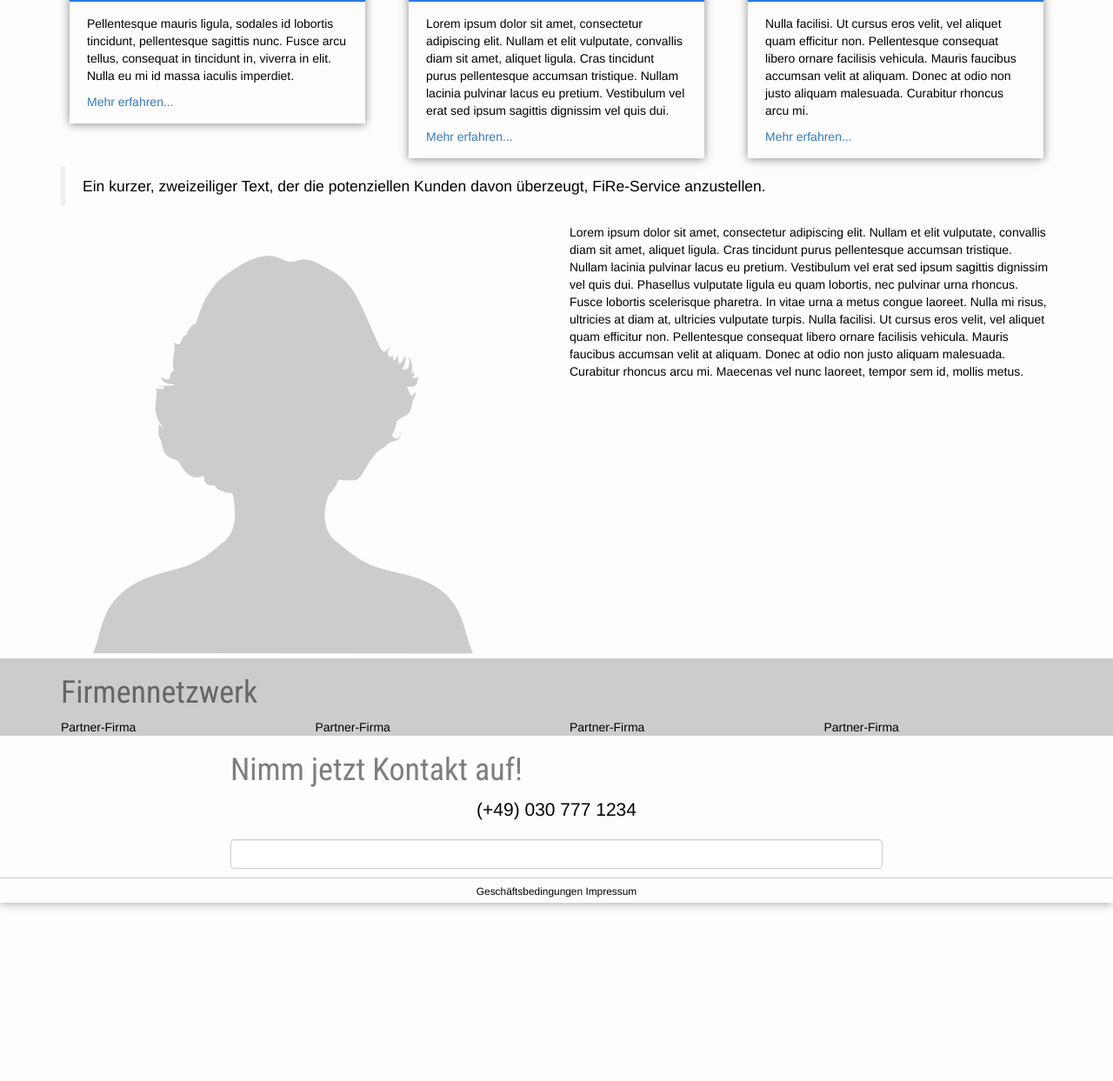
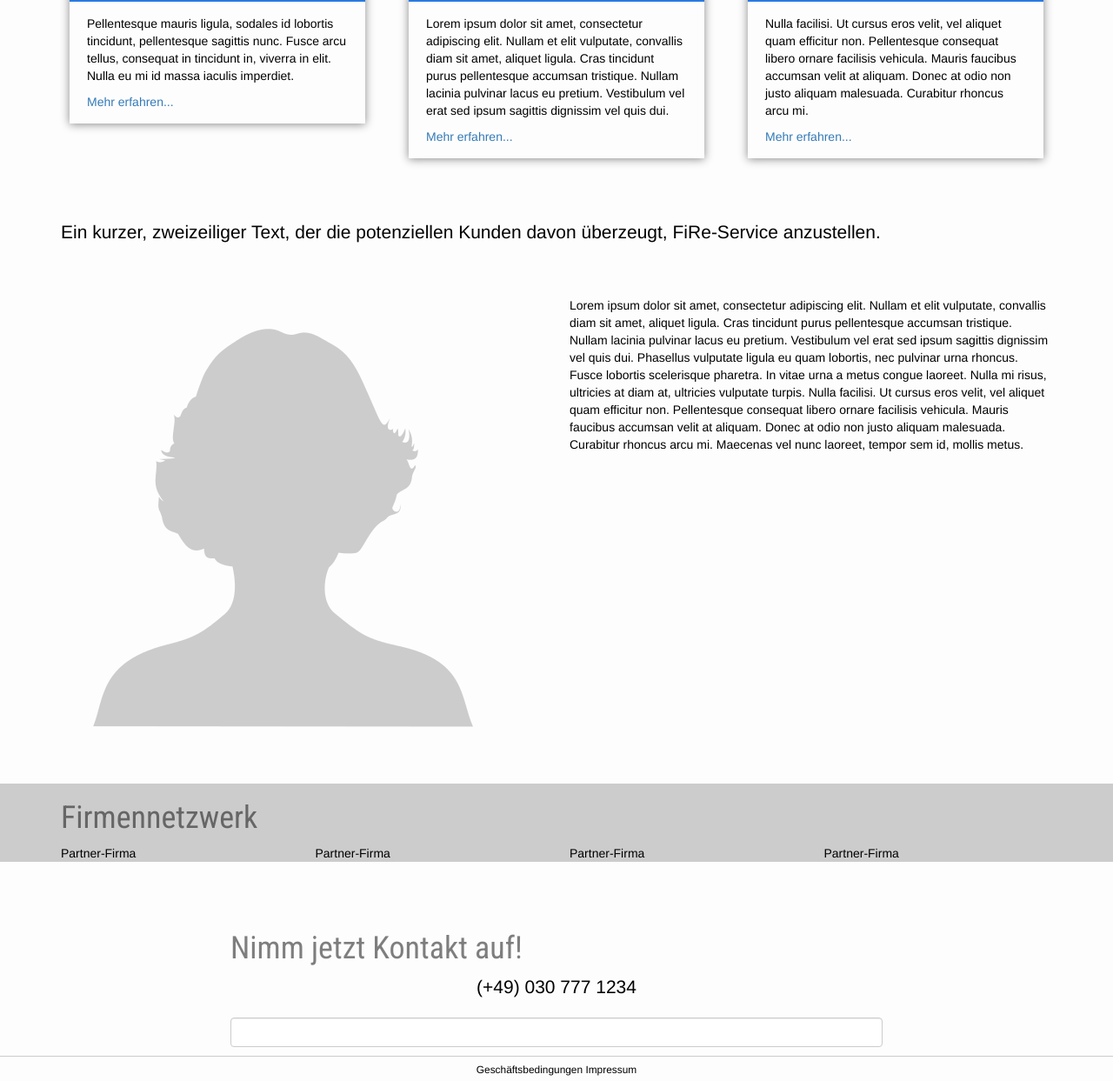
Before and after one commit to samlawski/fire-service, a Jekyll site: the page built from index.html, in a window 1280 px wide and 1400 px high, scrolled down 443 px. Shown: the part 157-1400 px from the top of the window at 87% size. Built offline with Jekyll 4.4.1, drawn with Linux system fonts in a browser that asks for light colours.

Commit message:
lead styling

```diff
--- /dev/null
+++ b/_sass/_helper.scss
@@ -0,0 +1,6 @@
+.space-before {
+  margin-top: 60px;
+}
+.space-after {
+  margin-bottom: 60px;
+}
--- a/_sass/_layout.scss
+++ b/_sass/_layout.scss
@@ -11,13 +11,6 @@ body {
   font-family: $base-font-family;
   background-color: $background-color;
 }
-
-h1 {
-  font-size: 36px;
-  font-family: $logo-font-family;
-  color: rgba(0,0,0,0.5);
-}
-h2 {font-size: 26px;}
 
 /* Header & Navigation */
 nav.navbar-fixed-top.navbar {
--- /dev/null
+++ b/_sass/_typography.scss
@@ -0,0 +1,11 @@
+h1 {
+  font-size: 36px;
+  font-family: $logo-font-family;
+  color: rgba(0,0,0,0.5);
+}
+
+h2 {font-size: 26px;}
+
+.lead {
+  font-weight:400;
+}
--- a/css/main.scss
+++ b/css/main.scss
@@ -51,6 +51,8 @@ $max-width:    1440px;
 
 // Import partials from `sass_dir` (defaults to `_sass`)
 @import
+        "helper",
+        "typography",
         "layout",
         "frontpage"
 ;
--- a/index.html
+++ b/index.html
@@ -54,9 +54,9 @@ layout: frontpage
 </div><!-- / container -->
 
 <div id="ueber" class="container">
-  <blockquote>
+  <div class="lead space-before space-after">
     Ein kurzer, zweizeiliger Text, der die potenziellen Kunden davon überzeugt, FiRe-Service anzustellen.
-  </blockquote>
+  </div>
 
   <div class="row">
     <div class="col-xs-12 col-md-6">
@@ -68,7 +68,7 @@ layout: frontpage
   </div><!-- row -->
 </div><!-- / container -->
 
-<div id="netzwerk">
+<div id="netzwerk" class="space-before space-after">
   <div class="container">
     <h1>Firmennetzwerk</h1>
     <div class="row">
```
